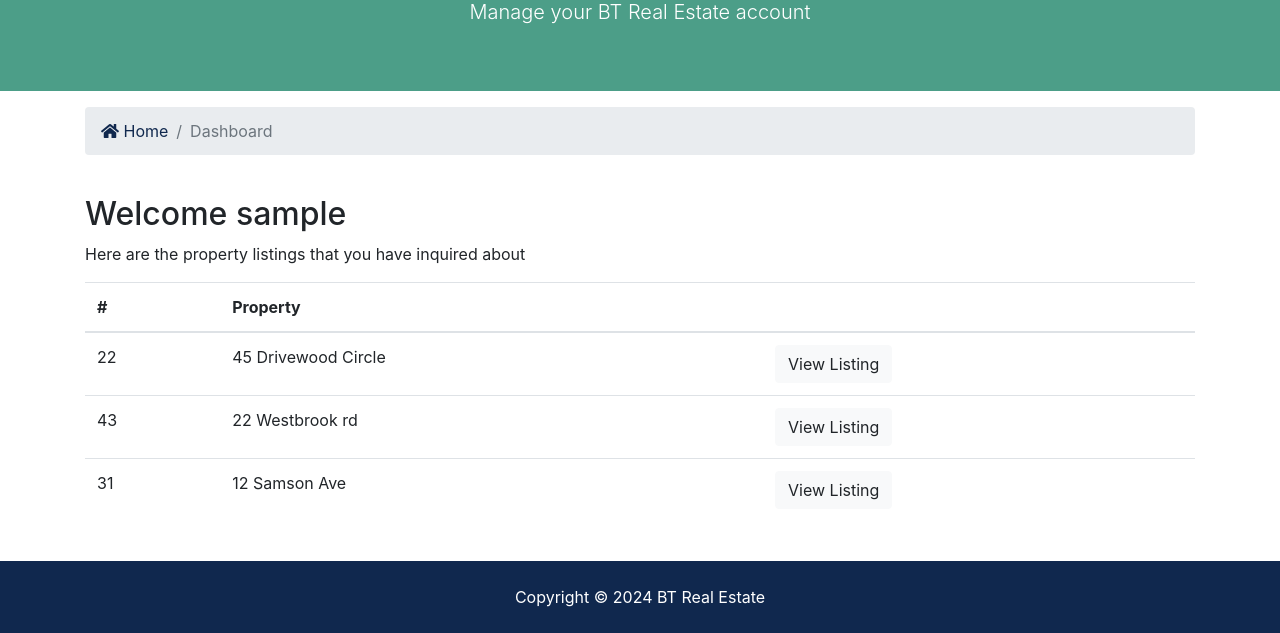
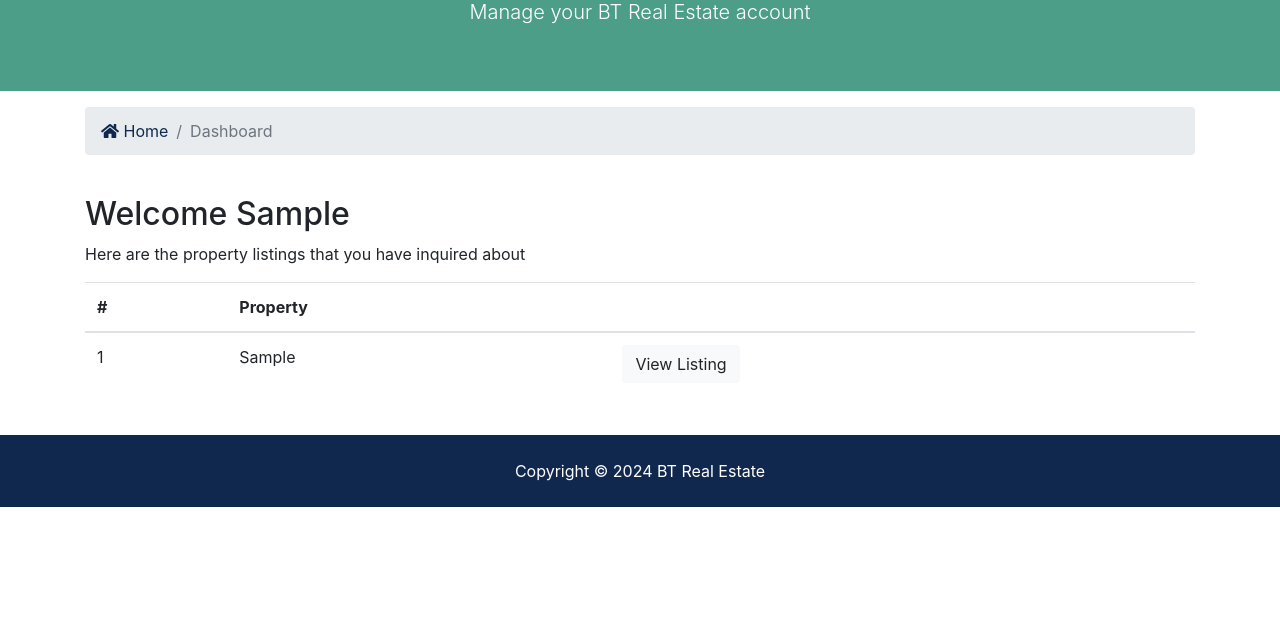
Before and after one commit to saowaluckssm/python-2023, a Django app: page /accounts/dashboard in a window 1280 px wide. Shown: the part 254-887 px from the top of the page. After the commit the page ends 761 px from the top, so only its background shows below. Run offline with Django 4.2, Linux system fonts and the light colour scheme; a user stored in the database is signed in; tables that the repository leaves empty hold one stand-in row (values such as "Sample post"); some libraries are stand-ins or nearby versions.

Commit message:
finished dashboard

```diff
--- a/accounts/views.py
+++ b/accounts/views.py
@@ -1,6 +1,7 @@
 from django.shortcuts import render, redirect
 from django.contrib import messages, auth
 from django.contrib.auth.models import User
+from contacts.models import Contact
 
 
 def register(request):
@@ -66,4 +67,9 @@ def logout(request):
     return redirect('index')
 
 def dashboard(request):
-  return render(request, 'accounts/dashboard.html')
+  user_contacts = Contact.objects.order_by('-contact_date').filter(user_id=request.user.id)
+
+  context = {
+    'contacts': user_contacts
+  }
+  return render(request, 'accounts/dashboard.html', context)
--- a/project/settings.py
+++ b/project/settings.py
@@ -143,6 +143,7 @@ MESSAGE_TAGS = {
 }
 
 # Email config
+# TODO setup email in .env
 EMAIL_HOST = 'smtp.gmail.com'
 EMAIL_PORT = 587
 EMAIL_HOST_USER=''
--- a/templates/accounts/dashboard.html
+++ b/templates/accounts/dashboard.html
@@ -1,5 +1,5 @@
-{% extends 'base.html' %}
-{% load humanize %} {% block title %} | Dashboard {% endblock %}
+{% extends 'base.html' %} {% load humanize %}
+{% block title %} | Dashboard {%endblock %}
 {% block content %}
 
 <section id="showcase-inner" class="py-5 text-white">
@@ -34,7 +34,8 @@
   <div class="container">
     <div class="row">
       <div class="col-md-12">
-        <h2>Welcome {{ user.username}}</h2>
+        <h2>Welcome {{ user.first_name}}</h2>
+        {% if contacts %}
         <p>Here are the property listings that you have inquired about</p>
         <table class="table">
           <thead>
@@ -45,29 +46,25 @@
             </tr>
           </thead>
           <tbody>
+            {% for contact in contacts %}
             <tr>
-              <td>22</td>
-              <td>45 Drivewood Circle</td>
+              <td>{{ contact.id}}</td>
+              <td>{{ contact.listing }}</td>
               <td>
-                <a class="btn btn-light" href="#">View Listing</a>
+                <a
+                  class="btn btn-light"
+                  href="{% url 'listing' contact.listing_id %}"
+                  >View Listing</a
+                >
               </td>
             </tr>
-            <tr>
-              <td>43</td>
-              <td>22 Westbrook rd</td>
-              <td>
-                <a class="btn btn-light" href="#">View Listing</a>
-              </td>
-            </tr>
-            <tr>
-              <td>31</td>
-              <td>12 Samson Ave</td>
-              <td>
-                <a class="btn btn-light" href="#">View Listing</a>
-              </td>
-            </tr>
+            {% endfor %}
           </tbody>
         </table>
+        {% else %}
+        <p>You have not made any inquiries</p>
+
+        {% endif %}
       </div>
     </div>
   </div>
```
Also changed, not shown: contacts/views.py (+8 -7 lines).
